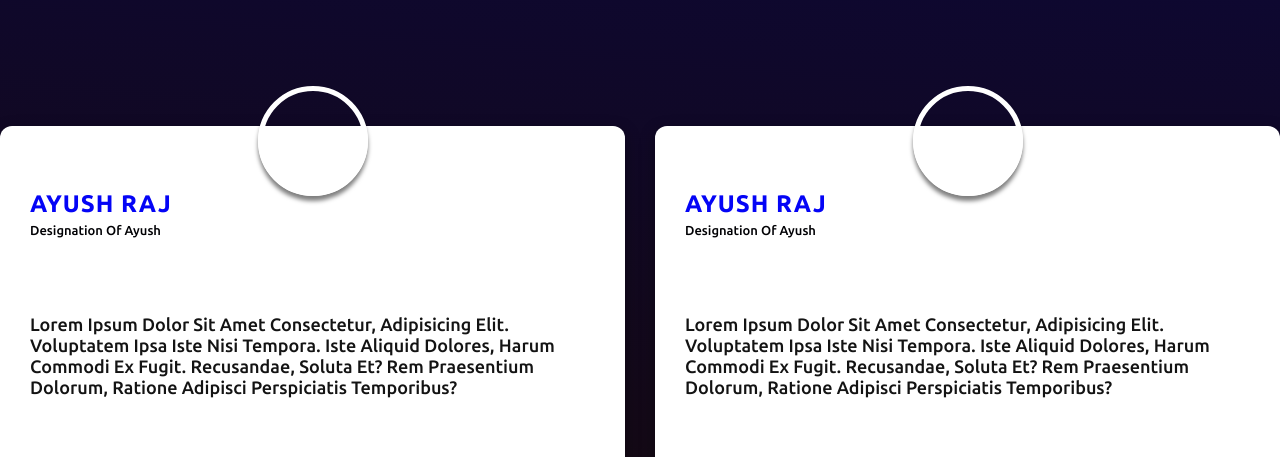
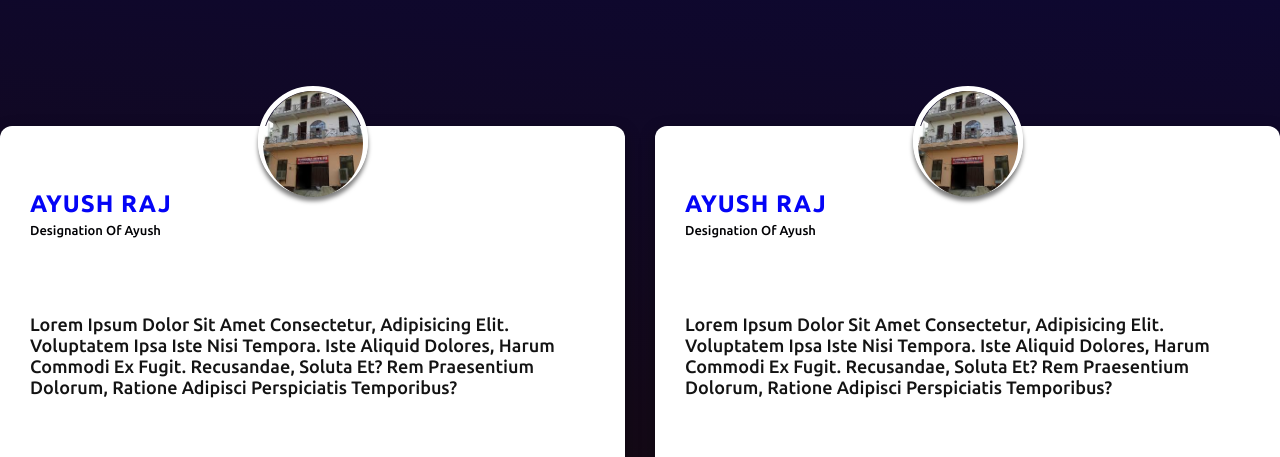
Before and after one commit to Deepanshu1100/PRO_LOADGEFY, a plain HTML site: page Main_File/index.html in a window 1280 px wide. Shown: the part 4865-5322 px from the top of the page. Drawn offline with nearby package versions, Linux system fonts and the light colour scheme; files whose address does not match are found by name.

Commit message:
Update index.html

```diff
--- a/Main_File/index.html
+++ b/Main_File/index.html
@@ -290,7 +290,7 @@
                         <div class="Testimonial-silder-area text-center owl-carousel">
                             <div class="box-area">
                                 <div class="img-area">
-                                    <img src="../Images/backgrimage3.jpg" alt="">
+                                    <img src="../Images/Krishna Boys Hostel.jpeg" alt="">
                                 </div>
                                 <h5>Ayush Raj</h5>
                                 <span>Designation of Ayush</span>
@@ -307,7 +307,7 @@
 
                             <div class="box-area">
                                 <div class="img-area">
-                                    <img src="../Images/backgrimage3.jpg" alt="">
+                                    <img src="../Images/Krishna Boys Hostel.jpeg" alt="">
                                 </div>
                                 <h5>Ayush Raj</h5>
                                 <span>Designation of Ayush</span>
@@ -324,7 +324,7 @@
 
                             <div class="box-area">
                                 <div class="img-area">
-                                    <img src="../Images/backgrimage3.jpg" alt="">
+                                    <img src="../Images/Krishna Boys Hostel.jpeg" alt="">
                                 </div>
                                 <h5>Ayush Raj</h5>
                                 <span>Designation of Ayush</span>
@@ -341,7 +341,7 @@
 
                             <div class="box-area">
                                 <div class="img-area">
-                                    <img src="../Images/backgrimage3.jpg" alt="">
+                                    <img src="../Images/Krishna Boys Hostel.jpeg" alt="">
                                 </div>
                                 <h5>Ayush Raj</h5>
                                 <span>Designation of Ayush</span>
```
